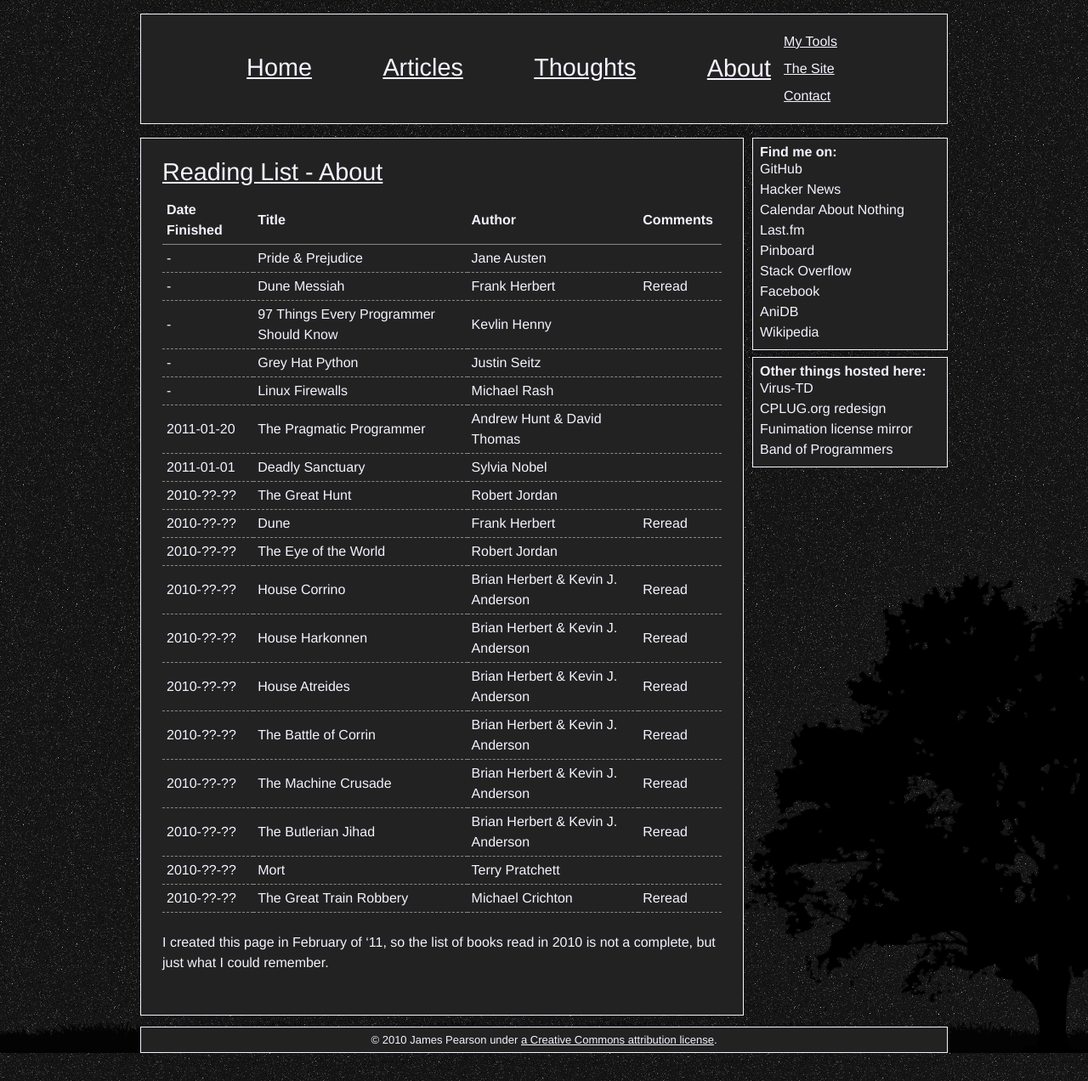
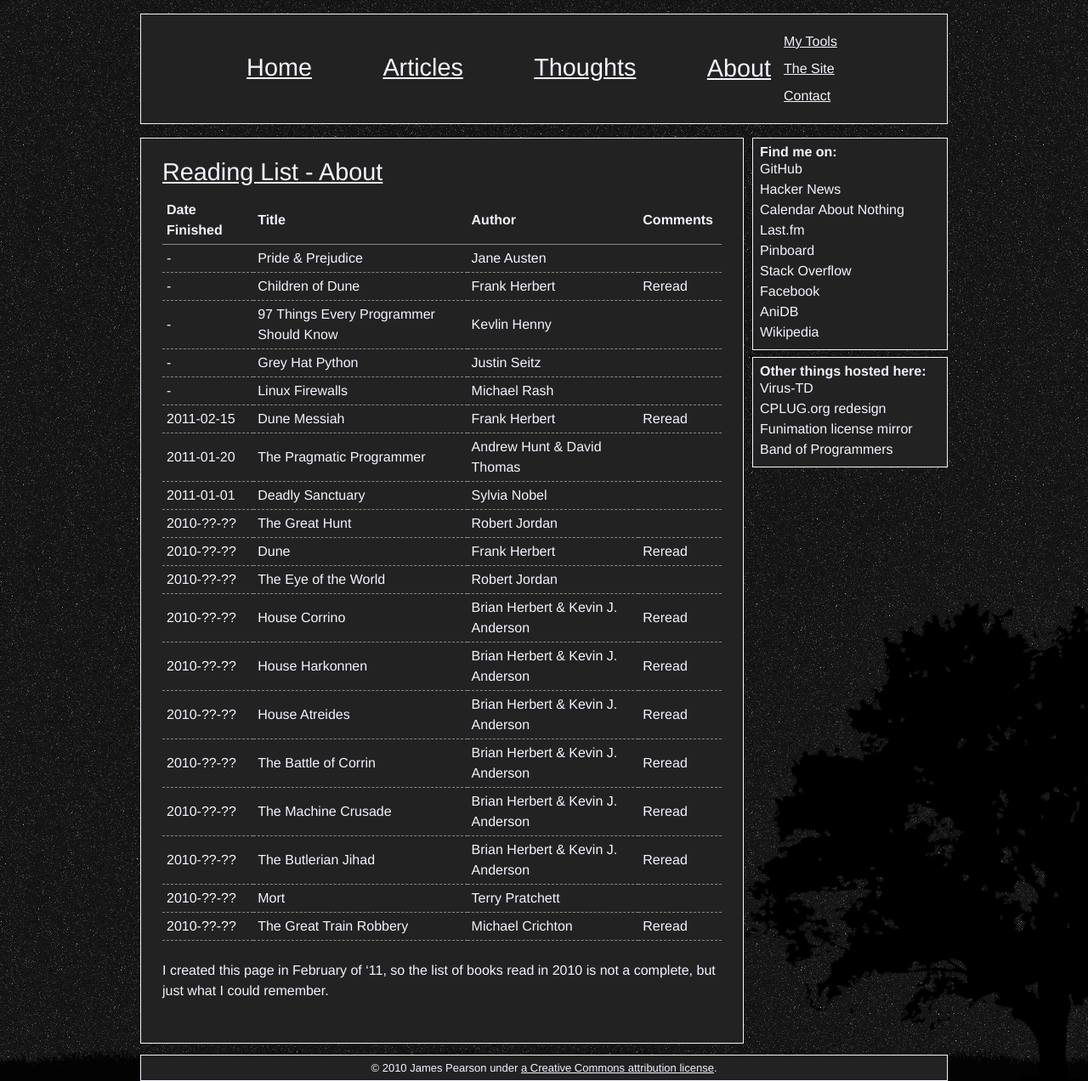
Before and after one commit to xiongchiamiov/xiongchiamiov.github.com, a Jekyll site: the page built from about/reading-list.md, in a window 1280 px wide. Shown: the whole page at 85% size. Built offline with Jekyll 4.4.1, drawn with Linux system fonts in a browser that asks for light colours; Markdown is read by kramdown in place of the engine named in the settings; comment, search, counter and statistics services are not loaded.

Commit message:
reading list: finished dune messiah

```diff
--- a/about/reading-list.md
+++ b/about/reading-list.md
@@ -6,10 +6,11 @@ title: Reading List - About
 Date Finished | Title                       | Author                            | Comments
 ------------- | --------------------------- | --------------------------------- | --------
       -       | Pride & Prejudice           | Jane Austen                       |
-      -       | Dune Messiah                | Frank Herbert                     | Reread
+      -       | Children of Dune            | Frank Herbert                     | Reread
       -       | 97 Things Every Programmer Should Know | Kevlin Henny           |
       -       | Grey Hat Python             | Justin Seitz                      |
       -       | Linux Firewalls             | Michael Rash                      |
+  2011-02-15  | Dune Messiah                | Frank Herbert                     | Reread
   2011-01-20  | The Pragmatic Programmer    | Andrew Hunt & David Thomas        |
   2011-01-01  | Deadly Sanctuary            | Sylvia Nobel                      |
   2010-??-??  | The Great Hunt              | Robert Jordan                     |
```
